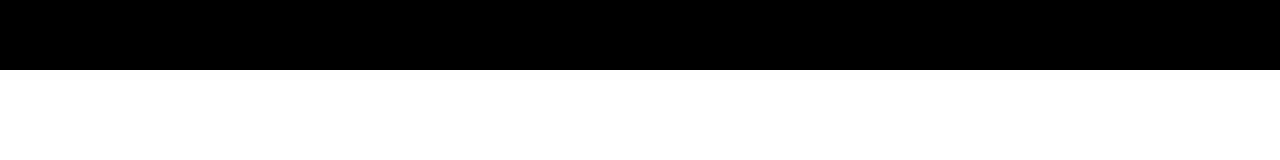
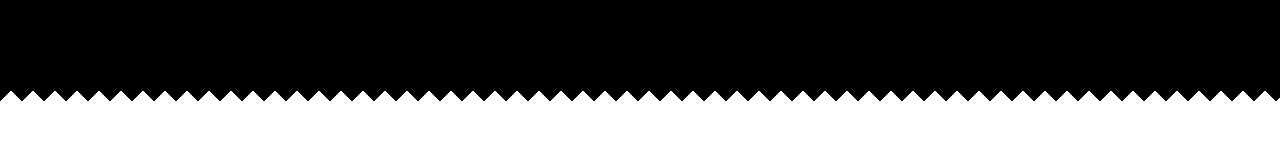
Before and after one commit to eliotrhys/eliot-portfolio-website, a Next.js app: page / in a window 1280 px wide. Shown: the part 730-890 px from the top of the page. Built offline with nearby package versions, Linux system fonts and the light colour scheme.

Commit message:
jaggy lines and new links

```diff
--- a/components/AreasBlock.tsx
+++ b/components/AreasBlock.tsx
@@ -38,7 +38,7 @@ const AreasBlock = () => {
                     viewport={{ once: true }}
                 >
                     <motion.div variants={animationItem} className="inline-flex"><a href="https://langcatfinancial.co.uk/" target="_blank" rel="noreferrer" className="area-badge bg-emerald-600">💰 finance</a></motion.div>
-                    <motion.div variants={animationItem} className="inline-flex"><a href="https://acornwellbeing.io" target="_blank" rel="noreferrer" className="area-badge bg-lime-600">💊 pharmaceuticals</a></motion.div>
+                    <motion.div variants={animationItem} className="inline-flex"><a href="https://www.baddinosaur.co.uk/Portfolio/Acorn" target="_blank" rel="noreferrer" className="area-badge bg-lime-600">💊 pharmaceuticals</a></motion.div>
                     <motion.div variants={animationItem} className="inline-flex"><a href="https://www.baddinosaur.co.uk/Portfolio/SocialConnections" target="_blank" rel="noreferrer" className="area-badge bg-orange-600">👩‍🔬 research</a></motion.div>
                     <motion.div variants={animationItem} className="inline-flex"><a href="https://fanbaseclub.com/" target="_blank" rel="noreferrer" className="area-badge bg-slate-600">⚽️ sports</a></motion.div>
                     <motion.div variants={animationItem} className="inline-flex"><a href="https://www.baddinosaur.co.uk/Portfolio/StaffmetrixGenderPayGapUK" target="_blank" rel="noreferrer" className="area-badge bg-red-600">📈 data vis</a></motion.div>
@@ -48,7 +48,7 @@ const AreasBlock = () => {
                     <motion.div variants={animationItem} className="inline-flex"><a href="https://speedcheetah.com/" target="_blank" rel="noreferrer" className="area-badge bg-fuchsia-600">🏍 motoring</a></motion.div>
                     <motion.div variants={animationItem} className="inline-flex"><a href="" target="_blank" rel="noreferrer" className="area-badge bg-sky-600">💬 social networks</a></motion.div>
                     <motion.div variants={animationItem} className="inline-flex"><a href="https://www.baddinosaur.co.uk/Portfolio/Rockifi" target="_blank" rel="noreferrer" className="area-badge bg-zinc-600">🎸 music</a></motion.div>
-                    <motion.div variants={animationItem} className="inline-flex"><a href="" target="_blank" rel="noreferrer" className="area-badge bg-rose-600">🕹 gaming</a></motion.div>
+                    <motion.div variants={animationItem} className="inline-flex"><a href="https://www.triviamoji.com" target="_blank" rel="noreferrer" className="area-badge bg-rose-600">🕹 gaming</a></motion.div>
                     <motion.div variants={animationItem} className="inline-flex"><a href="" target="_blank" rel="noreferrer" className="area-badge bg-teal-600">🤖 AI entertainment</a></motion.div>
                 </motion.div>
             </div>
--- a/pages/index.tsx
+++ b/pages/index.tsx
@@ -18,7 +18,7 @@ const Home: NextPage = () => {
 
   return (
     <div>
-      <div className="full-page-container bg-cover bg-no-repeat bg-black mb-10 md:mb-20">
+      <div className="full-page-container bg-cover bg-no-repeat bg-black">
         <motion.div
           animate={{ opacity: [0, 1], y: [-800, 0]} }
           transition={{ type: "spring", bounce: 0.4, duration: 0.8 }}>
@@ -52,6 +52,7 @@ const Home: NextPage = () => {
           </div>
         </motion.div>
       </div>
+      <div className="zig-zag-bottom mb-10 md:mb-20"></div>
 
       <div className="container mx-auto">
         <HeroBlock />
--- a/styles/globals.css
+++ b/styles/globals.css
@@ -513,4 +513,18 @@ a {
           flex: 0 0 30%;
   background-color: red;
 }
+
+.zig-zag-bottom:after {
+  background: linear-gradient(-45deg, transparent 16px, black 0), linear-gradient(45deg, transparent 16px, black 0);
+  background-repeat: repeat-x;
+  background-position: left bottom;
+  background-size: 22px 32px;
+  content: "";
+  display: block;
+  width: 100%;
+  height: 32px;
+  position: relative;
+  top: 0px;
+  left: 0px;
+}
 /*# sourceMappingURL=globals.css.map */
--- a/styles/globals.scss
+++ b/styles/globals.scss
@@ -539,3 +539,17 @@ a {
   flex: 0 0 30%;
   background-color: red;
 }
+
+.zig-zag-bottom:after {
+  background: linear-gradient(-45deg, transparent 16px, black 0), linear-gradient(45deg, transparent 16px, black 0);
+  background-repeat: repeat-x;
+  background-position: left bottom;
+  background-size: 22px 32px;
+  content: "";
+  display: block;
+  width: 100%;
+  height: 32px;
+  position: relative;
+  top: 0px;
+  left: 0px;
+}
```
Also changed, not shown: 1 other file (tests, documents, lock files or other folders).
